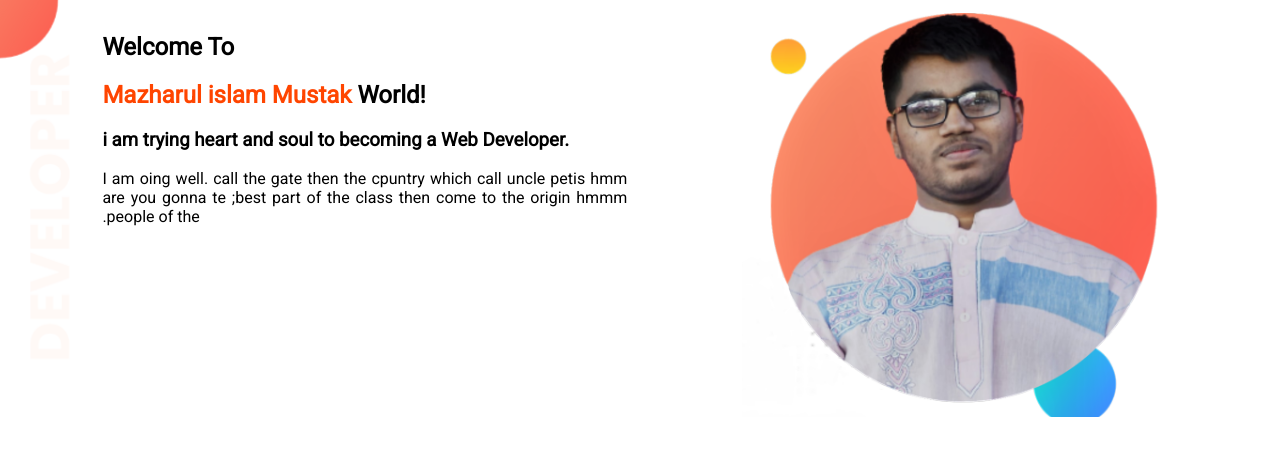
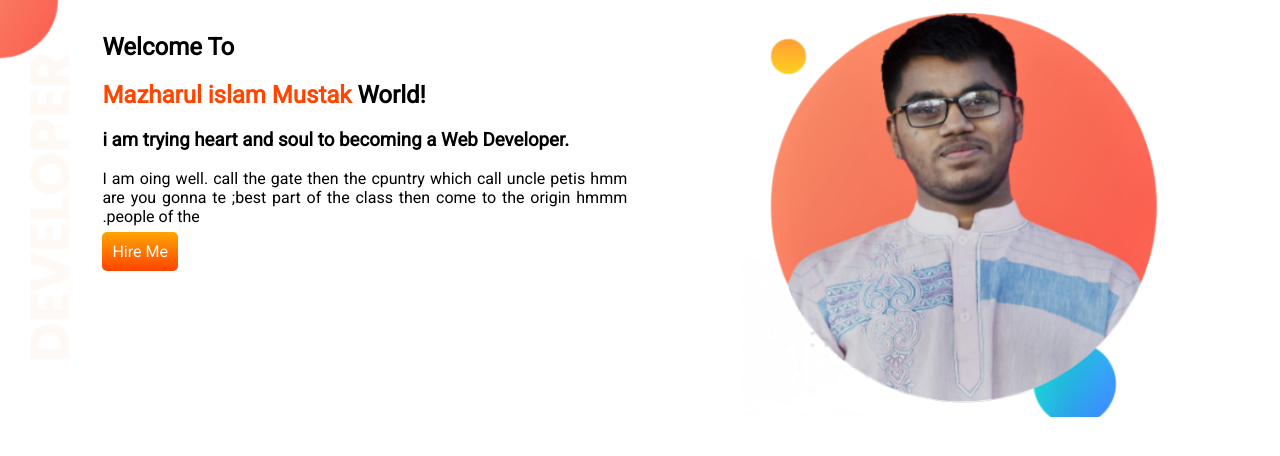
Before and after one commit to MIMustak/porfolio-19622, a plain HTML site: page index.html in a window 1280 px wide. Drawn offline with Linux system fonts and the light colour scheme.

Commit message:
button added

```diff
--- a/index.html
+++ b/index.html
@@ -20,6 +20,7 @@
             <h3>i am trying heart and soul to becoming a Web Developer.</h3>
             <p>I am oing well. call the gate then the cpuntry which call uncle petis hmm are you gonna te ;best part of
                 the class then come to the origin hmmm .people of the </p>
+            <a id="link-button" target="_blank" href="http://facebook.com">Hire Me</a>
         </div>
         <div class="half-width">
             <img src="images/mypic.png" alt="Mustaj is in a panjabi." srcset="">
--- a/style.css
+++ b/style.css
@@ -29,3 +29,12 @@ section {
     background-image: url(images/top-banner.png);
     background-repeat: no-repeat;
 }
+
+#link-button {
+    text-decoration: none;
+    background-image: linear-gradient(orange, orangered);
+    padding: 10px;
+    border-radius: 5px;
+    color: white;
+    font-weight: 400;
+}
```
